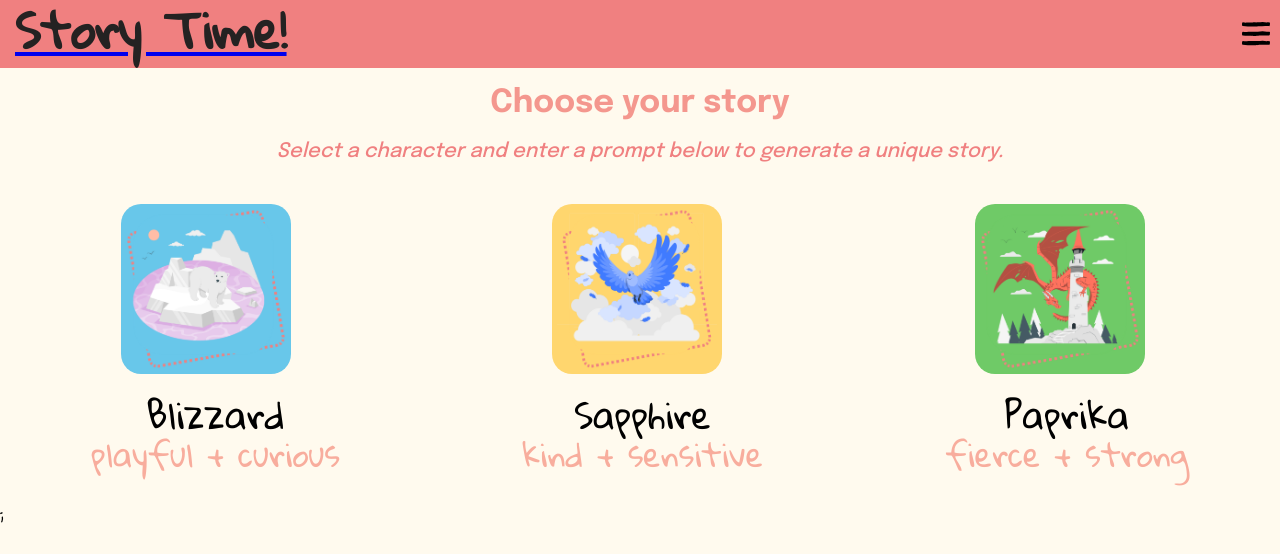
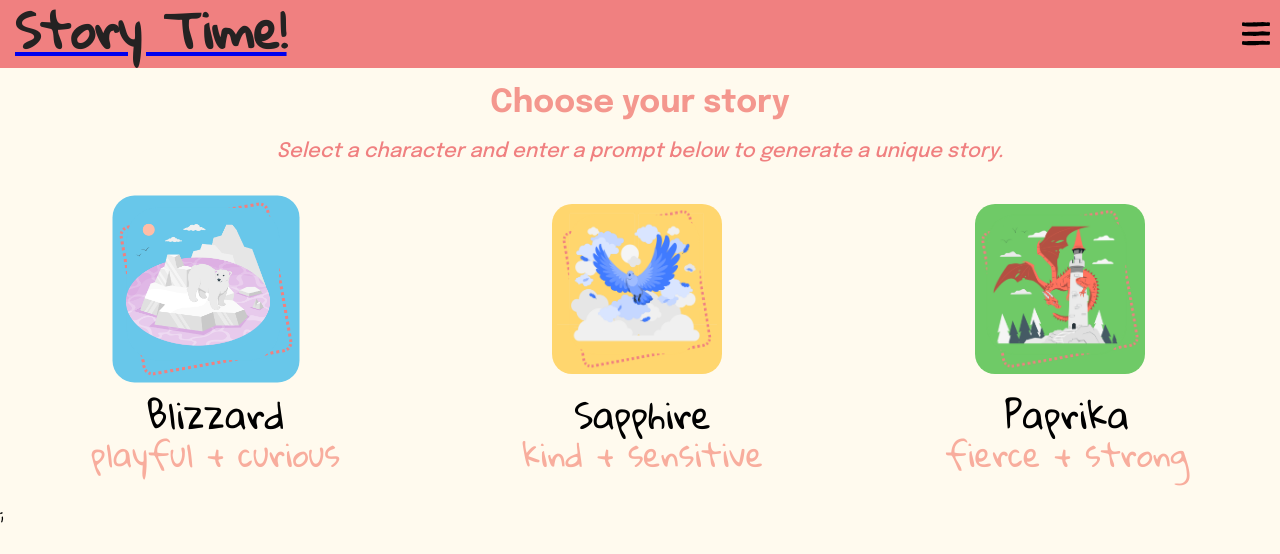
Before and after one commit to Active-Transport/story-time, a React (Create React App) app in the folder frontend/: page /StoryTime in a window 1280 px wide. In both pictures the pointer is over the element 206 px from the left and 289 px from the top of the page. Shown: the top 554 px of the page. Built offline with nearby package versions, Linux system fonts and the light colour scheme; a web font is replaced by a local one.

Commit message:
hover characters

```diff
--- a/frontend/src/Components/styles/Characters.css
+++ b/frontend/src/Components/styles/Characters.css
@@ -71,7 +71,14 @@
     margin: auto;
 }
 
+.characters-img:hover{
+    cursor:pointer;
+    transition: 0.25s;
+    scale: 1.1;
+}
+
 .characters-img {
+    transition: 0.25s;
     border-radius: 20px;
     width: 160px;
     height: 160px;
@@ -108,7 +115,6 @@
 }
 
 
-
 .button-container {
     display: flex;
     flex-direction: column;
```
